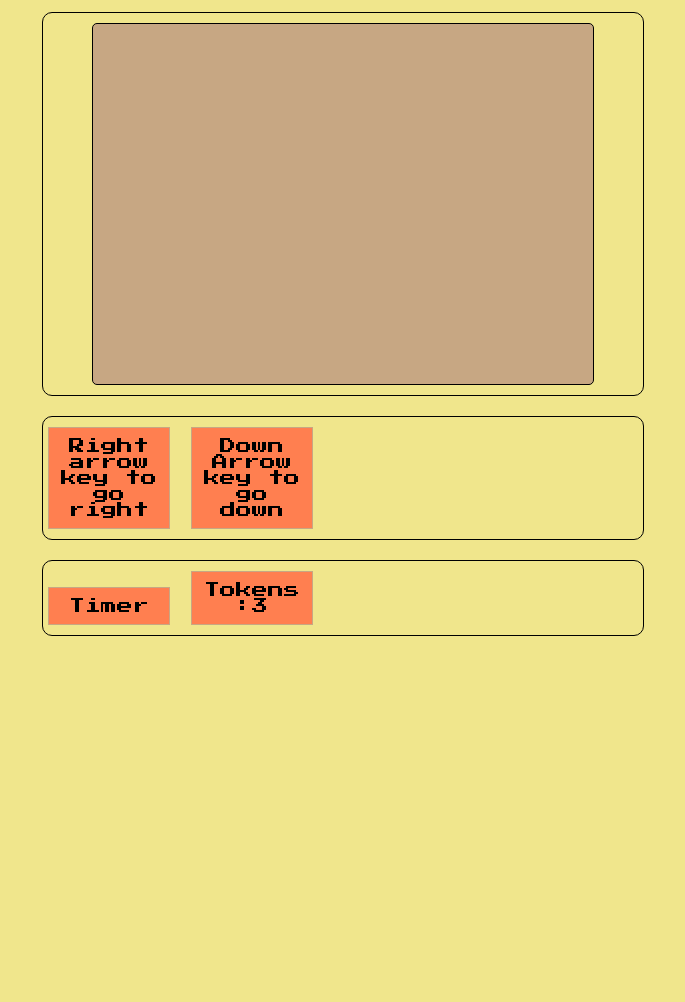
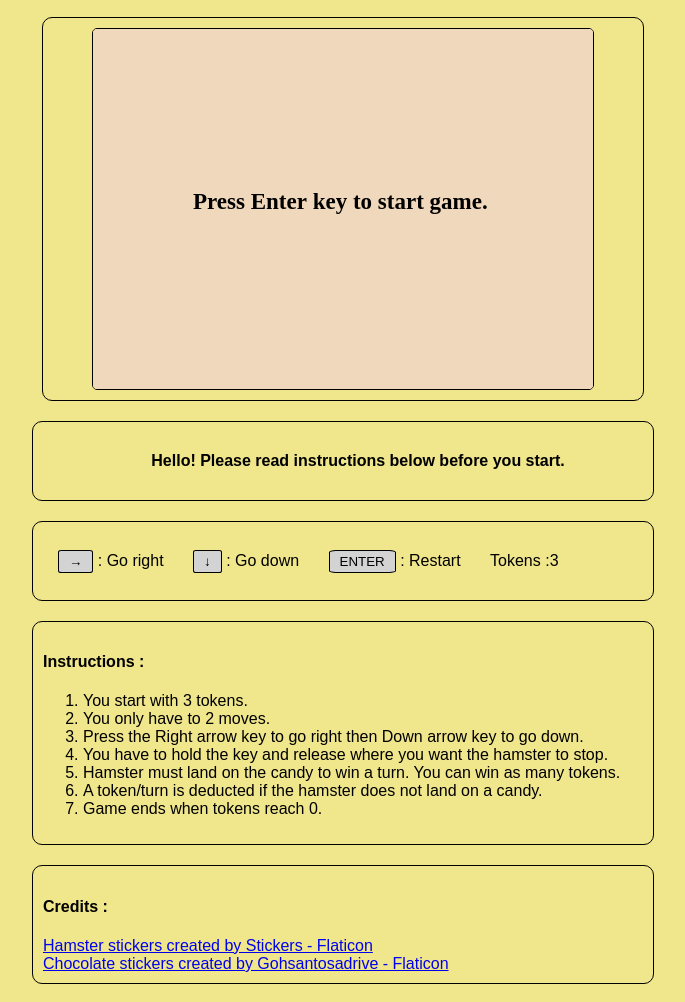
Before and after one commit to foosasugaome/PROJECT1, a plain HTML site: page index.html in a window 1280 px wide. Shown: the part 81-1083 px from the top of the page, without its empty margins (297-982 px from the left). Before the commit the page ends 800 px from the top, so only its background shows below. Drawn offline with Linux system fonts and the light colour scheme; a web font is replaced by a local one.

Commit message:
updates for MVP

```diff
--- a/css/style.css
+++ b/css/style.css
@@ -1,9 +1,9 @@
-@import url('https://fonts.googleapis.com/css2?family=Press+Start+2P&display=swap');
+@import url('https://fonts.googleapis.com/css2?family=IBM+Plex+Sans+Thai+Looped:wght@400;700&display=swap');
 :root {
     --primary-color: khaki;
     --secondary-color: coral;
-    --tertiary-color: rgb(199, 167, 131);
-    --primary-font: 'Press Start 2P', cursive;
+    --tertiary-color: rgb(240, 216, 188);
+    --primary-font: 'IBM Plex Sans Thai Looped', sans-serif;
 
 }
 
@@ -18,6 +18,7 @@ background-color: var(--primary-color);
     align-items: center;
     justify-content: center;
 }
+
 
 .header {
     width: 600px;
@@ -61,7 +62,7 @@ background-color: var(--primary-color);
     border-radius: 10px;
     width: 600px;
     text-align: left;
-
+    padding: 10px 10px 10px 10px
 }
 .round-div {
     height: 80px;
@@ -75,10 +76,23 @@ background-color: var(--primary-color);
   .info-display {
     /* height: 60px; */
     padding: 10px 10px 10px 10px;
-    width: 100px;
-    background-color: var(--secondary-color);
     display: inline-block;
     text-align: center;
     margin: 10px 0px 10px 5px;
-    border: .1rem solid var(--tertiary-color);
   }
+  .message-display {
+    /* height: 60px; */
+    padding: 10px 10px 10px 10px;
+    width: 100%;
+    display: inline-block;
+    text-align: center;
+    margin: 10px 0px 10px 5px;
+    font-size: 400;
+    font-weight: 600;
+  }
+  .button-style {
+      border: .1rem solid rgb(0,0,0);
+      background-color: lightgray;
+      padding: 3px 10px 3px 10px;
+      border-radius: 10%;
+  }
--- a/index.html
+++ b/index.html
@@ -5,12 +5,11 @@
     <meta http-equiv="X-UA-Compatible" content="IE=edge" />
     <meta name="viewport" content="width=device-width, initial-scale=1.0" />
     <link rel="stylesheet" href="css/style.css" />
-    <title>Claw Crane</title>
+    <title>Hamster Candy Hunt</title>
   </head>
   <body>
-
     <div class="center">
-      <h1>Hamster Hunter</h1>
+      <h1>Hamster Candy Hunter</h1>
     </div>
 
     <section class="center">
@@ -22,17 +21,58 @@
     </section>
     <section class="center">
       <div class="console-container">
-        <div class="info-display">Right arrow key to go right</div>
-        <div class="info-display">Down Arrow key to go down</div>
+        <div class="message-display" id="game-message"></div>
       </div>
     </section>
     <section class="center">
       <div class="console-container">
-        <div class="info-display">Timer</div>
+        <div class="info-display">
+          <small class="button-style">&#8594;</small> : Go right
+        </div>
+        <div class="info-display">
+          <small class="button-style">&#8595;</small> : Go down
+        </div>
+        <div class="info-display">
+          <small class="button-style">ENTER</small> : Restart
+        </div>
         <div class="info-display" id="token"></div>
+      </div>
+    </section>
+    <section class="center">
+      <div class="console-container">
+        <h4>Instructions :</h4>
+        <ol>
+          <li>You start with 3 tokens.</li>
+          <li>You only have to 2 moves.</li>
+          <li>
+            Press the Right arrow key to go right then Down arrow key to go
+            down.
+          </li>
+          <li>
+            You have to hold the key and release where you want the hamster to
+            stop.
+          </li>
+          <li>
+            Hamster must land on the candy to win a turn. You can win as many
+            tokens.
+          </li>
+          <li>
+            A token/turn is deducted if the hamster does not land on a candy.
+          </li>
+          <li>Game ends when tokens reach 0.</li>
+        </ol>
+      </div>
+    </section>
+    <section class="center">
+      <div class="console-container">
+        <h4>Credits :</h4>
+        <a href="https://www.flaticon.com/free-stickers/hamster" target="_blank">Hamster stickers created by Stickers - Flaticon</a><br />
+          <a href="https://www.flaticon.com/free-icons/chocolate" target="_blank">Chocolate
+            stickers created by Gohsantosadrive - Flaticon</a>
 
       </div>
     </section>
+
     <script src="js/script.js"></script>
   </body>
 </html>
--- a/js/script.js
+++ b/js/script.js
@@ -1,6 +1,9 @@
 console.log('hello from your console.')
 
+// const timerDisplay = document.querySelector('#timer')
 const tokenDisplay = document.querySelector('#token')
+const messageDisplay = document.querySelector('#game-message')
+messageDisplay.innerText = 'Hello! Please read instructions below before you start.'
 
 // define game area
 const gameArea = document.querySelector('#screen')
@@ -96,7 +99,8 @@ let yMove = false
 tokenDisplay.innerText = `Tokens :${turn.token}`
 
 function movementHandler () {
-  const speed = 20
+  // random speed for difficulty
+  const speed = Math.floor(Math.random() * 50) + 10
   if (
     pressedKeys.ArrowRight &&
     hamster.x <= 450 &&
@@ -120,24 +124,26 @@ function movementHandler () {
 // collision
 function detectHit () {
   if (
-    (hamster.x + hamster.width - 20 >= candyOne.x - 20 &&
-      hamster.x - 20 <= candyOne.x + candyOne.width - 20 &&
-      hamster.y + hamster.height - 20 >= candyOne.y - 20 &&
-      hamster.y - 20 <= candyOne.y - 20 + candyOne.height - 20) ||
-    (hamster.x + hamster.width - 20 >= candyTwo.x - 20 &&
-      hamster.x - 20 <= candyTwo.x + candyTwo.width - 20 &&
-      hamster.y + hamster.height - 20 >= candyTwo.y - 20 &&
-      hamster.y - 20 <= candyTwo.y + candyTwo.height - 20)
+    (hamster.x + hamster.width - 30 >= candyOne.x - 20 &&
+      hamster.x - 20 <= candyOne.x + candyOne.width - 30 &&
+      hamster.y + hamster.height - 30 >= candyOne.y - 20 &&
+      hamster.y - 20 <= candyOne.y + candyOne.height - 30) ||
+    (hamster.x + hamster.width - 30 >= candyTwo.x - 20 &&
+      hamster.x - 20 <= candyTwo.x + candyTwo.width - 30 &&
+      hamster.y + hamster.height - 30 >= candyTwo.y - 20 &&
+      hamster.y - 20 <= candyTwo.y + candyTwo.height - 30)
   ) {
     turn.token = procTokens(turn.token, 1)
-    console.log(hamster.x + hamster.width, candyOne.x)
+    console.log(hamster.width, candyOne.x)
+    messageDisplay.innerText = 'Good job! Hamster caught a candy! You win 1 token.'
+  } else {
+    messageDisplay.innerText = 'Sorry! Try again.'
   }
 }
 
 let gameLoopInterval
 
 function startGame () {
-  console.log(`i was fired`)
   gameLoopInterval = setInterval(looper, 60)
 }
 
@@ -153,8 +159,6 @@ function looper () {
     if (turn.token === 0) {
       stopInterval()
     } else {
-      // console.log('g2g')
-      // console.log(xMove, yMove)
       turn.token = procTokens(turn.token, -1)
       detectHit()
       stopInterval()
@@ -165,34 +169,27 @@ function looper () {
   }
 
   // render elements here
-console.log(hamster.token)
+  console.log(hamster.token)
   candyOne.render()
   candyTwo.render()
   hamster.render()
 }
 
-function drawScore(){
-  ctx.beginPath();
-  ctx.rect(14, 320, 121,120);
-  ctx.fillStyle ='grey';
-  ctx.fill();
-  ctx.closePath();
-  ctx.font = 'bold 23px Arial';
-  ctx.fillStyle = "white";
-  ctx.fillText("Game Over. Press enter to restart.",29,360);
-  ctx.font = 'bold 23px Arial';
-  ctx.fillText("Rs", 29, 415);
+function drawMsg (msg,x,y) {
+  ctx.beginPath()
+  ctx.rect(0, 0, 500, 360)
+  ctx.fillStyle = 'rgb(240, 216, 188)'
+  ctx.fill()
+  ctx.closePath()
+  ctx.font = 'bold 23px "IBM Plex Sans Thai Looped"'
+  ctx.fillStyle = 'rgb(0,0,0)'
+  ctx.fillText(msg, x, y)
 }
 
 
-document.addEventListener('keydown', (e) => {
-  if(e.key=="Enter") {
-    xMove = false
+function reinitialise () {
+  xMove = false
   yMove = false
-  pressedKeys.ArrowRight = null
-  pressedKeys.ArrowDown = null
-  console.log(pressedKeys)
-  console.log(turn.token)
   hamster.x = 0
   hamster.y = 0
   candyOne.x = randomise(x)
@@ -201,14 +198,22 @@ document.addEventListener('keydown', (e) => {
   candyTwo.y = randomise(y)
   pressedKeys.ArrowDown = null
   pressedKeys.ArrowRight = null
-  stopInterval()
-  if(turn.token != 0) {
-    setTimeout(startGame() ,3000)
-    // location.reload()
-  } else {
-    location.reload()
-  }
+  speed = Math.floor(Math.random() * 50) + 10
+}
+drawMsg("Press Enter key to start game.",100,180)
+document.addEventListener('keydown', e => {
+  if (e.key == 'Enter') {
 
-
+    messageDisplay.innerText = `You have ${turn.token} left.`
+    reinitialise()
+    stopInterval()
+    if (turn.token != 0) {
+      setTimeout(startGame(), 3000)
+    } else {
+      ctx.clearRect(0, 0, gameArea.width, gameArea.height)
+      drawMsg("Game over!",180,180)
+      messageDisplay.innerHTML =
+        'Click <a href=index.html>here</a> to try again.'
+    }
   }
 })
```
Also changed, not shown: 1 other file.
